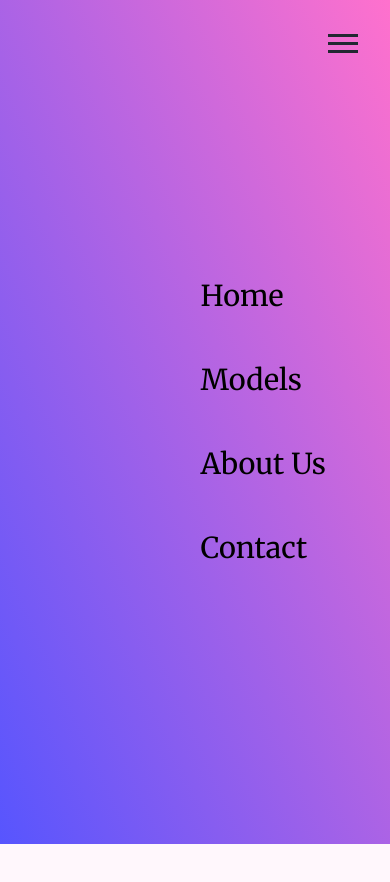
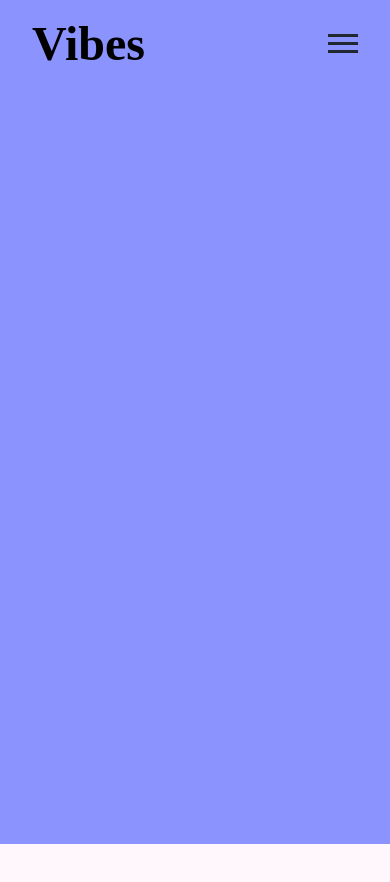
Before and after one commit to gedadev/magazine, a React (Vite) app: page / in a window 390 px wide. Shown: the top 882 px of the page. Built offline with nearby package versions, Linux system fonts and the light colour scheme; a web font is replaced by a local one.

Commit message:
Create menu activation transition

```diff
--- a/src/components/Header.jsx
+++ b/src/components/Header.jsx
@@ -1,16 +1,34 @@
+import { useRef, useState } from "react";
 import "../styles/header.css";
 
 export default function Header() {
+  const menu = useRef(null);
+  const [activeMenu, setActiveMenu] = useState(false);
+
+  const toggleMenu = () => {
+    if (!activeMenu) {
+      menu.current.style.transform = "scale(1)";
+    } else {
+      menu.current.style.transform = "scale(0)";
+    }
+    setActiveMenu(!activeMenu);
+  };
+
+  const refElement = (element) => (menu.current = element);
+
   return (
     <header>
       <h1>Vibes</h1>
       <nav>
-        <div className="ham-menu">
+        <div
+          className={`ham-menu ${activeMenu ? "active" : ""}`}
+          onClick={toggleMenu}
+        >
           <span className="bar"></span>
           <span className="bar"></span>
           <span className="bar"></span>
         </div>
-        <div className="menu-list">
+        <div className="menu-list" ref={refElement}>
           <ul>
             <li>Home</li>
             <li>Models</li>
--- a/src/styles/header.css
+++ b/src/styles/header.css
@@ -25,19 +25,22 @@ header h1 {
     height: 3px;
     margin: 5px auto;
     background: var(--dark-color);
+    transition: all .2s ease-in-out;
 }
 
 .menu-list {
     position: absolute;
     width: 100%;
     height: 100vh;
+    top: 0;
     left: 0;
-    top: 0;
     display: flex;
     align-items: center;
     justify-content: flex-end;
     padding: 0 4rem;
     background: linear-gradient(to right top, var(--accent-color), var(--highlight-color));
+    transform: scale(0);
+    transition: transform 0.4s ease-in-out;
 }
 
 .menu-list ul {
@@ -50,3 +53,21 @@ header h1 {
     font-size: 1.8rem;
     cursor: pointer;
 }
+
+.ham-menu.active .bar:nth-child(2) {
+    opacity: 0;
+}
+
+.ham-menu.active .bar:nth-child(1) {
+    transform: translateY(8px) rotate(45deg);
+}
+
+.ham-menu.active .bar:nth-child(3) {
+    transform: translateY(-8px) rotate(-45deg);
+}
+
+@media (max-width: 700px) {
+    .menu-list {
+        padding: 0 2rem;
+    }
+}
```
